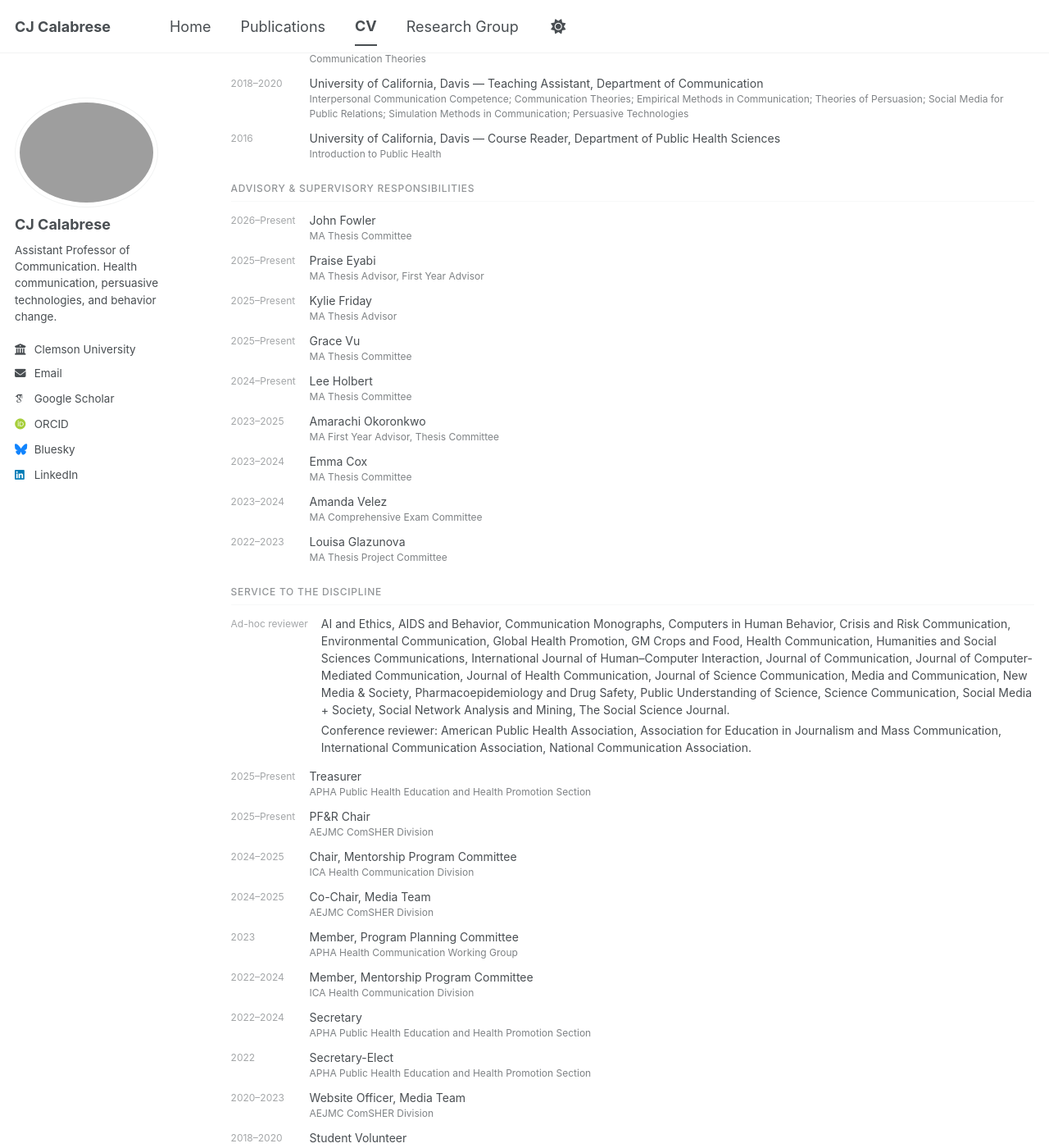
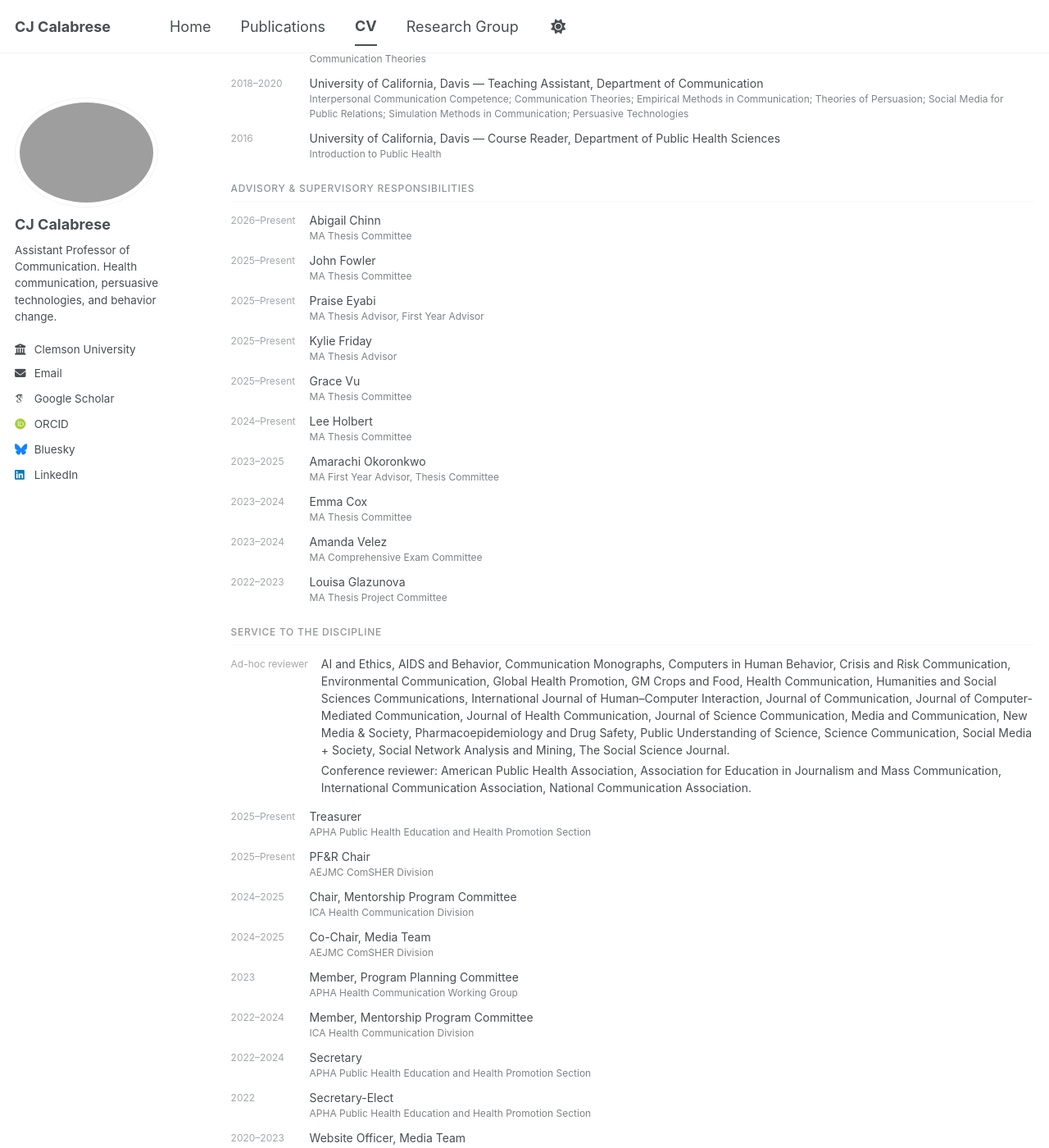
Before and after one commit to cjcalabresephd/cjcalabresephd.github.io, a Jekyll site: the page built from _pages/cv.md, in a window 1280 px wide and 1400 px high, scrolled down 3811 px. Shown: the whole window at 82% size. Built offline with Jekyll 4.4.1, drawn with Linux system fonts in a browser that asks for light colours; some web fonts are replaced; a script bundle is joined from its source files by our own code; library files that are not in the unit come from our copies; some of the changed text lies outside the part shown.

Commit message:
Update advisory and supervisory responsibilities section

```diff
--- a/_pages/cv.md
+++ b/_pages/cv.md
@@ -344,6 +344,10 @@ author_profile: true
   <div class="cv-section-title">Advisory & Supervisory Responsibilities</div>
   <div class="cv-row">
     <div class="cv-year">2026–Present</div>
+    <div><div class="cv-body">Abigail Chinn</div><div class="cv-sub">MA Thesis Committee</div></div>
+  </div>
+    <div class="cv-row">
+    <div class="cv-year">2025–Present</div>
     <div><div class="cv-body">John Fowler</div><div class="cv-sub">MA Thesis Committee</div></div>
   </div>
   <div class="cv-row">
@@ -442,7 +446,7 @@ author_profile: true
     <div><div class="cv-body">Research Committee</div><div class="cv-sub">Department of Communication, Clemson University</div></div>
   </div>
   <div class="cv-row">
-    <div class="cv-year">2023–Present</div>
+    <div class="cv-year">2023–2026</div>
     <div><div class="cv-body">Communication Graduate Program Committee</div><div class="cv-sub">Department of Communication, Clemson University</div></div>
   </div>
   <div class="cv-row">
```
